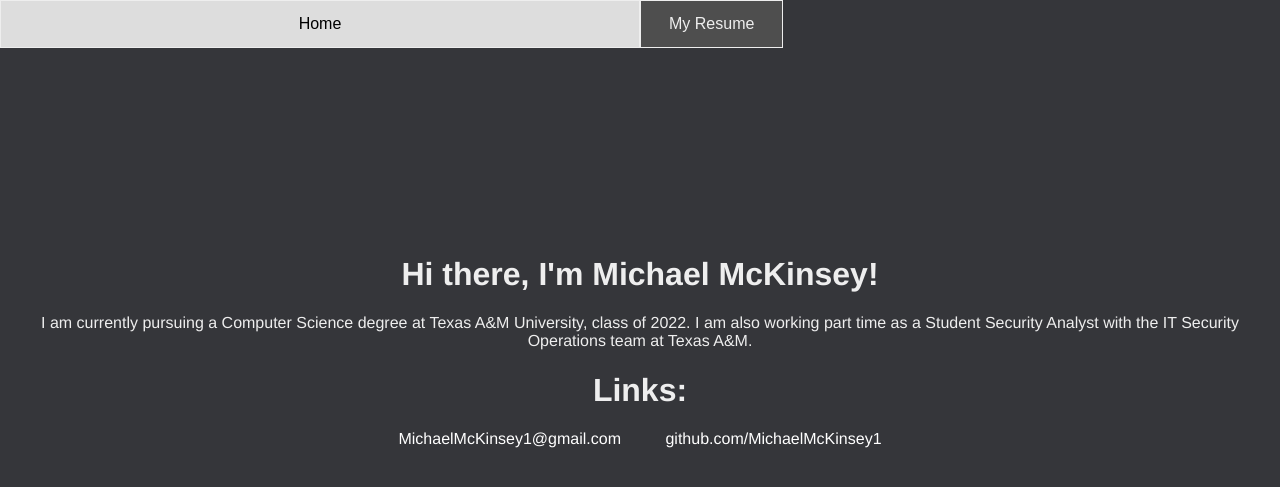
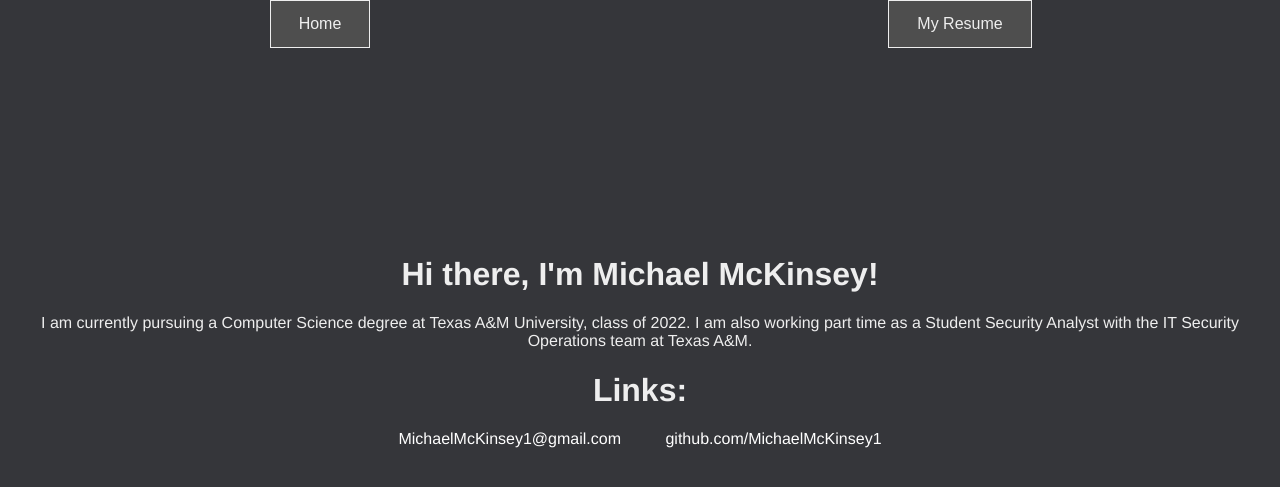
Before and after one commit to michaelmckinsey1/michaelmckinsey1.github.io, a Jekyll site: the page index.html, which Jekyll copies as it is, in a window 1280 px wide. Shown: the top 487 px of the page. Built offline with Jekyll 4.4.1, drawn with Linux system fonts in a browser that asks for light colours.

Commit message:
Fixed Buttons

```diff
--- a/css/main.css
+++ b/css/main.css
@@ -28,8 +28,8 @@
 */
 
 .inline-buttons {
-    display: inline-block;
     float: left;
+    width: 50vw;
 }
 
 .block {
--- a/index.html
+++ b/index.html
@@ -51,21 +51,21 @@
         window.location = '/resume/Resume.pdf';
     }
 
-    function getWidth() {
-        return Math.max(
-            document.body.scrollWidth,
-            document.documentElement.scrollWidth,
-            document.body.offsetWidth,
-            document.documentElement.offsetWidth,
-            document.documentElement.clientWidth
-        );
-    }
-
-    function setWidth() {
-        document.querySelector('button.block').style.width = getWidth() / 2 + 'px';
-    }
-
-    setWidth();
+//    function getWidth() {
+//        return Math.max(
+//            document.body.scrollWidth,
+//            document.documentElement.scrollWidth,
+//            document.body.offsetWidth,
+//            document.documentElement.offsetWidth,
+//            document.documentElement.clientWidth
+//        );
+//    }
+//
+//    function setWidth() {
+//        document.querySelector('button.block').style.width = getWidth() / 2 + 'px';
+//    }
+//
+//    setWidth();
 </script>
 
 <!--
```
